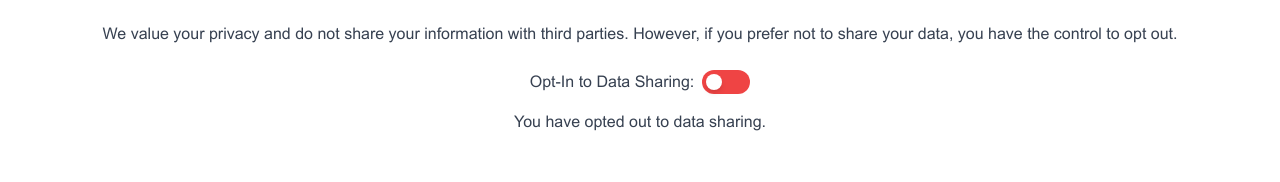
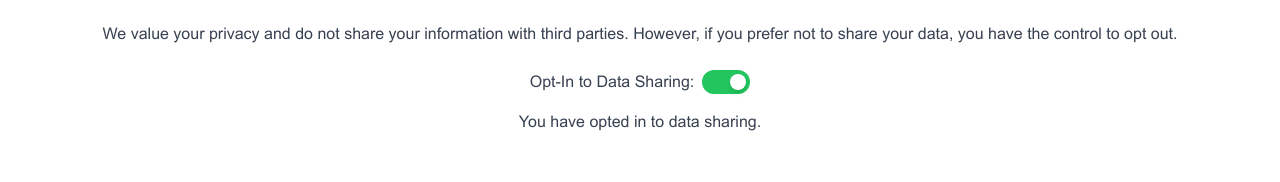
Before and after one commit to TheAdrianVera/Advanced2024, a React (Vite) app: page /privacy in a window 1280 px wide. Shown: the part 770-952 px from the top of the page. Built offline with nearby package versions, Linux system fonts and the light colour scheme; no server answers.

Commit message:
updating bad logic

```diff
--- a/src/components/pagesections/PrivacySection.tsx
+++ b/src/components/pagesections/PrivacySection.tsx
@@ -6,7 +6,7 @@ interface PrivacySectionProps {
 }
 
 const PrivacySection: React.FC<PrivacySectionProps> = ({ toggleAcceptance }) => {
-    const [consent, setConsent] = useState(Cookies.get('cookie-consent') === 'declined');
+    const [consent, setConsent] = useState(Cookies.get('cookie-consent') !== 'declined');
 
     const handleToggle = () => {
         const newConsent = !consent;
```
